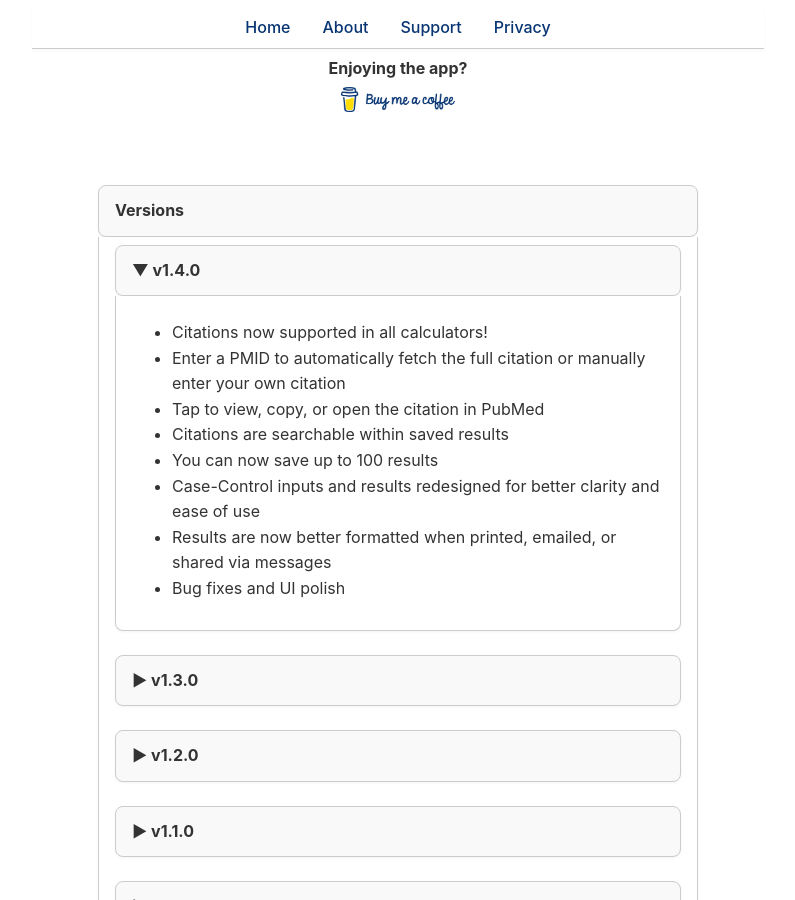
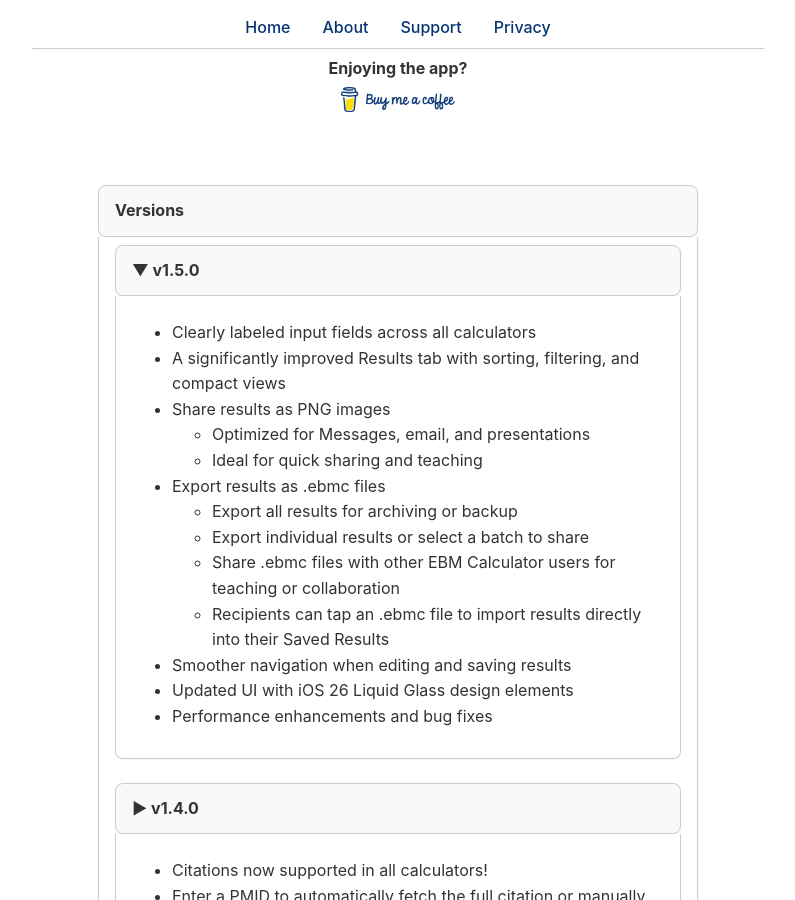
Before and after one commit to EBMCalculator/ebmcalculator.github.io, a Jekyll site: the page built from about.md, in a window 1280 px wide and 900 px high, scrolled down 642 px. Shown: the whole window, without its empty margins (242-1037 px from the left). Built offline with Jekyll 4.4.1, drawn with Linux system fonts in a browser that asks for light colours.

Commit message:
Update about.md

```diff
--- a/about.md
+++ b/about.md
@@ -60,10 +60,41 @@ title: About
     </div>
     <!-- Force the outer faq-answer to always display -->
     <div class="faq-answer" style="display: block;">
-      <!-- Most recent version: v1.4.0 (expanded by default) -->
+      <!-- Most recent version: v1.5.0 (expanded by default) -->
       <div class="faq-item">
         <div class="faq-question" onclick="toggleAnswer(this)">
-          <span>&#9660;</span> v1.4.0
+          <span>&#9660;</span> v1.5.0
+        </div>
+        <div class="faq-answer" style="display: block;">
+          <ul>
+            <li> Clearly labeled input fields across all calculators</li>
+            <li>A significantly improved Results tab with sorting, filtering, and compact views</li>
+            <li>
+              Share results as PNG images
+              <ul>
+                <li>Optimized for Messages, email, and presentations</li>
+                <li>Ideal for quick sharing and teaching</li>
+              </ul>
+            </li>
+            <li>
+              Export results as .ebmc files
+              <ul>
+                <li>Export all results for archiving or backup</li>
+                <li>Export individual results or select a batch to share</li>
+                <li>Share .ebmc files with other EBM Calculator users for teaching or collaboration</li>
+                <li>Recipients can tap an .ebmc file to import results directly into their Saved Results</li>
+              </ul>
+            </li>
+            <li>Smoother navigation when editing and saving results</li>
+            <li>Updated UI with iOS 26 Liquid Glass design elements</li>
+            <li>Performance enhancements and bug fixes</li>
+          </ul>
+        </div>
+      </div>
+      <!-- Version: v1.4.0  -->
+      <div class="faq-item">
+        <div class="faq-question" onclick="toggleAnswer(this)">
+          <span>&#9654;</span> v1.4.0
         </div>
         <div class="faq-answer" style="display: block;">
           <ul>
```
